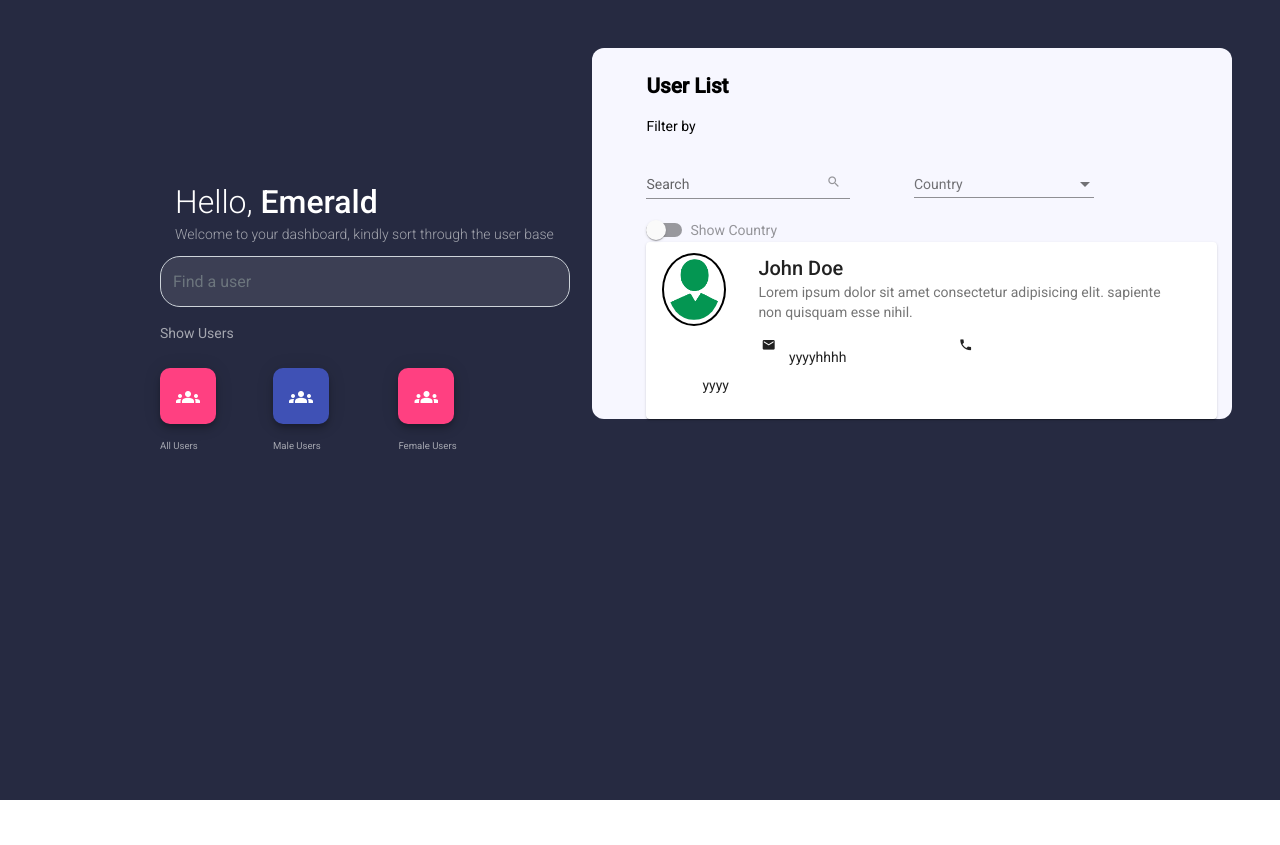
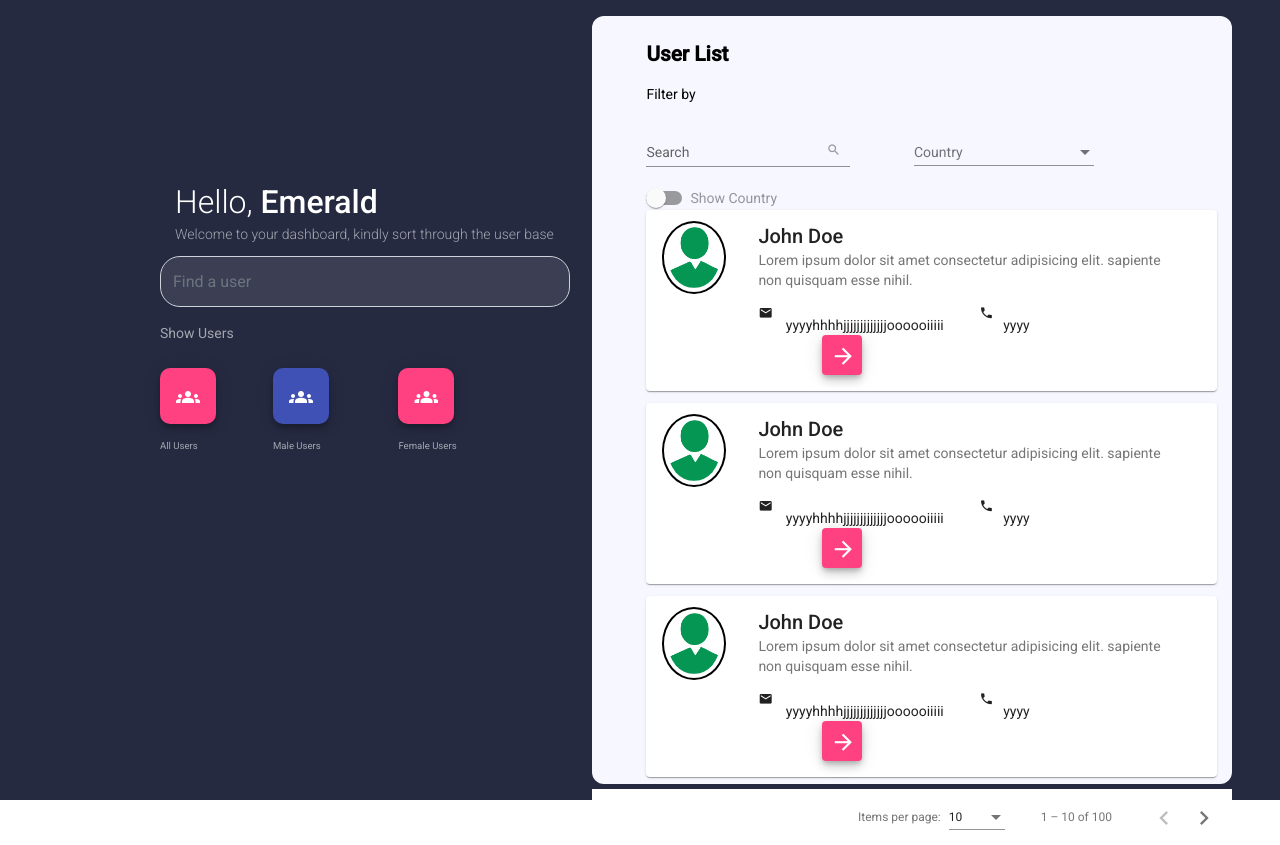
Before and after one commit to modupeadeonojobi/Dashboard, an Angular app: page /home in a window 1280 px wide. Before the commit the page ends 800 px from the top, so only its background shows below. Built offline with nearby package versions, Linux system fonts and the light colour scheme.

Commit message:
Style home component

```diff
--- a/src/app/app.component.css
+++ b/src/app/app.component.css
@@ -67,7 +67,7 @@ small {
 
 .router {
     position: absolute;
-    top: 3rem;
+    top: 1rem;
     right: 3rem;
     width: 50%;
     /* bottom: 0; */
--- a/src/app/app.component.html
+++ b/src/app/app.component.html
@@ -8,8 +8,6 @@
         <form class="form-inline" [formGroup]="SearchForm">
             <input formControlName="search" class="form-control" size="44"  type="search" placeholder="Find a user" aria-label="Search">
         </form>
-
-
 
         <p class="user mt-3">Show Users</p>
         <div class="example-button-container">
@@ -31,6 +29,4 @@
         </div>
 
     </div>
-
-
 </div>
--- a/src/app/app.module.ts
+++ b/src/app/app.module.ts
@@ -15,7 +15,8 @@ import { BrowserAnimationsModule } from '@angular/platform-browser/animations';
 // import { MatOptionModule } from '@angular/material/core';
 import { MatSelectModule} from '@angular/material/select';
 import { MatSlideToggleModule, MatSlideToggle } from '@angular/material/slide-toggle';
-import { MatCardModule } from '@angular/material/card'
+import { MatCardModule } from '@angular/material/card';
+import { MatPaginatorModule } from '@angular/material/paginator';
 
 @NgModule({
   declarations: [
@@ -33,6 +34,8 @@ import { MatCardModule } from '@angular/material/card'
     // MatOptionModule,
     MatInputModule,
     MatSlideToggleModule,
+    MatButtonModule,
+    MatPaginatorModule,
     // MatSlideToggle,
     ReactiveFormsModule,
     MatCardModule
--- a/src/app/home/home.component.css
+++ b/src/app/home/home.component.css
@@ -1,8 +1,8 @@
 .wrapper {
   width: 100%;
+  height: 96vh;
   background-color: #f7f7ff;
   border-radius: 12px;
-
 }
 
 .container {
@@ -16,9 +16,6 @@ div h3 {
   font-weight: 700;
   font-size: 1.3rem;
 }
-
-/* div p  */
-
 
 .mat-form-field {
   color: #95959a;
@@ -34,7 +31,6 @@ div h3 {
 }
 
 figure {
-
   position: absolute;
   /* top: 1rem; */
   /* bottom: .0.7rem; */
@@ -55,16 +51,28 @@ img {
 ul {
   text-decoration: none;
 }
- li {
-   display: inline;
-   margin-right: 7rem;
+/* use this css to change the space between buttons */
+ span {
+   margin-right: 2rem;
  }
 
- li:first-child {
-  margin-left: 3.7rem;
+ span:first-child {
+  margin-left: 6rem;
  }
 
  .mat-icon {
    font-size: .9rem;
+ }
 
+ button {
+   margin-left: 10rem;
+   border-radius: 10%;
  }
+
+ button .mat-icon {
+   font-size: 1.6rem !important;
+ }
+
+.mat-card {
+  margin-bottom: 12px;
+}
--- a/src/app/home/home.component.html
+++ b/src/app/home/home.component.html
@@ -6,7 +6,7 @@
         </div>
         <mat-form-field floatLabel="auto" appearance="standard">
             <mat-label>Search</mat-label>
-            <input matInput >
+            <input matInput>
             <mat-icon matSuffix>search</mat-icon>
         </mat-form-field>
         <mat-form-field>
@@ -25,17 +25,70 @@
                     <img src="../../assets/img/user-icon.png" alt="">
                 </figure>
                 <mat-card-title>John Doe</mat-card-title>
-                <mat-card-subtitle>Lorem ipsum dolor sit amet consectetur adipisicing elit. sapiente non quisquam esse nihil.</mat-card-subtitle>
+                <mat-card-subtitle>Lorem ipsum dolor sit amet consectetur adipisicing elit. sapiente non quisquam esse
+                    nihil.</mat-card-subtitle>
             </mat-card-header>
             <mat-card-content>
-                <ul>
-                    <li><mat-icon>mail</mat-icon> yyyyhhhh</li>
-                    <li> <mat-icon>phone</mat-icon>yyyy</li>
-                    <li><button mat-button><mat-icon>arrow_foward</mat-icon></button></li>
-                </ul>
+                <span>
+                    <mat-icon>mail</mat-icon> yyyyhhhhjjjjjjjjjjjjjoooooiiiii
+                </span>
+                <span>
+                    <mat-icon>phone</mat-icon>yyyy
+                </span>
+                <button mat-mini-fab color="accent">
+                    <mat-icon>arrow_forward</mat-icon>
+                </button>
             </mat-card-content>
+        </mat-card>
 
+        <mat-card>
+            <mat-card-header>
+                <!-- <img mat-card-avatar  class="img"> -->
+                <figure>
+                    <img src="../../assets/img/user-icon.png" alt="">
+                </figure>
+                <mat-card-title>John Doe</mat-card-title>
+                <mat-card-subtitle>Lorem ipsum dolor sit amet consectetur adipisicing elit. sapiente non quisquam esse
+                    nihil.</mat-card-subtitle>
+            </mat-card-header>
+            <mat-card-content>
+                <span>
+                    <mat-icon>mail</mat-icon> yyyyhhhhjjjjjjjjjjjjjoooooiiiii
+                </span>
+                <span>
+                    <mat-icon>phone</mat-icon>yyyy
+                </span>
+                <button mat-mini-fab color="accent">
+                    <mat-icon>arrow_forward</mat-icon>
+                </button>
+            </mat-card-content>
+        </mat-card>
+        <mat-card>
+            <mat-card-header>
+                <!-- <img mat-card-avatar  class="img"> -->
+                <figure>
+                    <img src="../../assets/img/user-icon.png" alt="">
+                </figure>
+                <mat-card-title>John Doe</mat-card-title>
+                <mat-card-subtitle>Lorem ipsum dolor sit amet consectetur adipisicing elit. sapiente non quisquam esse
+                    nihil.</mat-card-subtitle>
+            </mat-card-header>
+            <mat-card-content>
+                <span>
+                    <mat-icon>mail</mat-icon> yyyyhhhhjjjjjjjjjjjjjoooooiiiii
+                </span>
+                <span>
+                    <mat-icon>phone</mat-icon>yyyy
+                </span>
+                <button mat-mini-fab color="accent">
+                    <mat-icon>arrow_forward</mat-icon>
+                </button>
+            </mat-card-content>
         </mat-card>
     </div>
+    <mat-paginator [length]="100"
+              [pageSize]="10"
+              [pageSizeOptions]="[5, 10, 25, 100]">
+</mat-paginator>
 
 </div>
```
Lines whose indentation alone changed are shown as unchanged.
